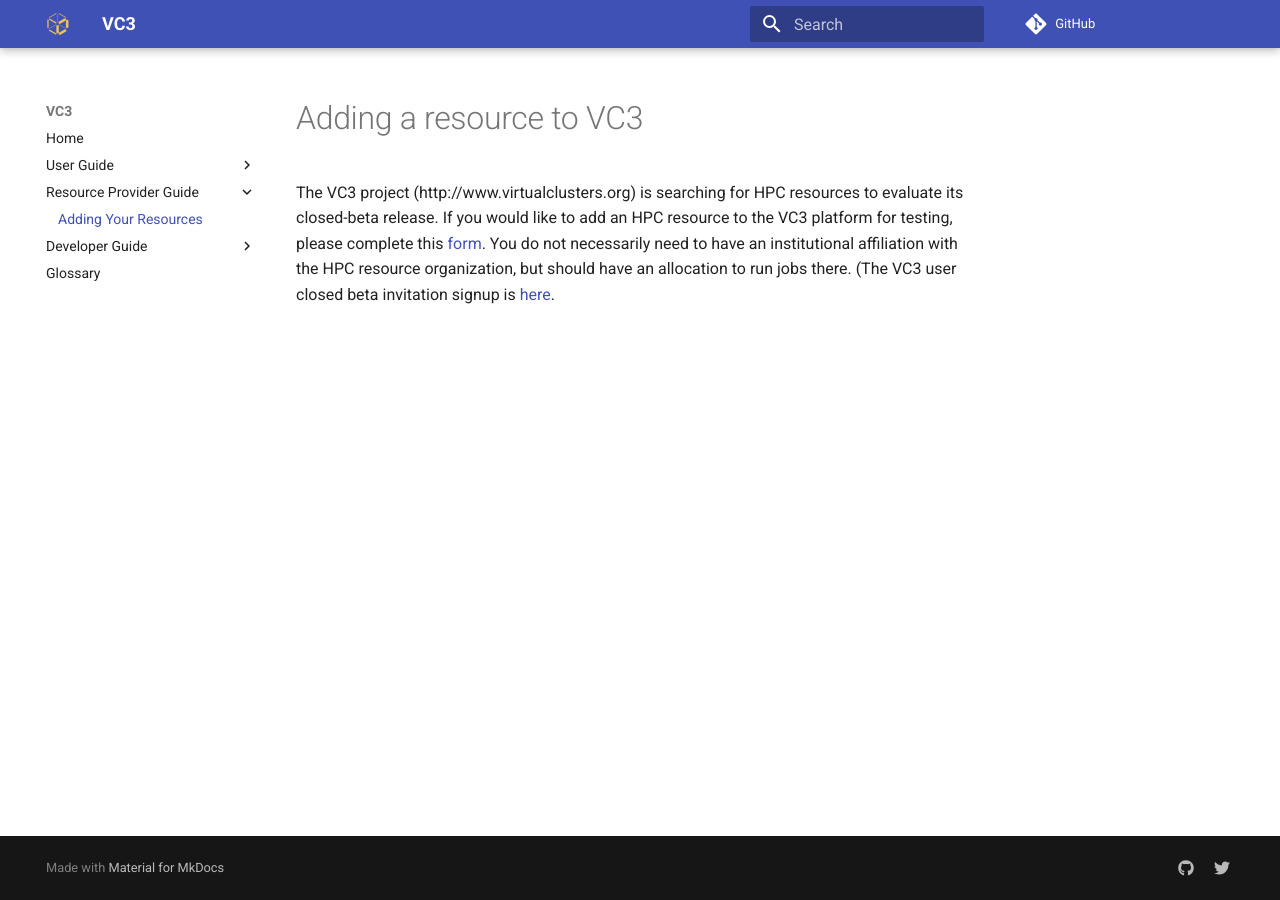
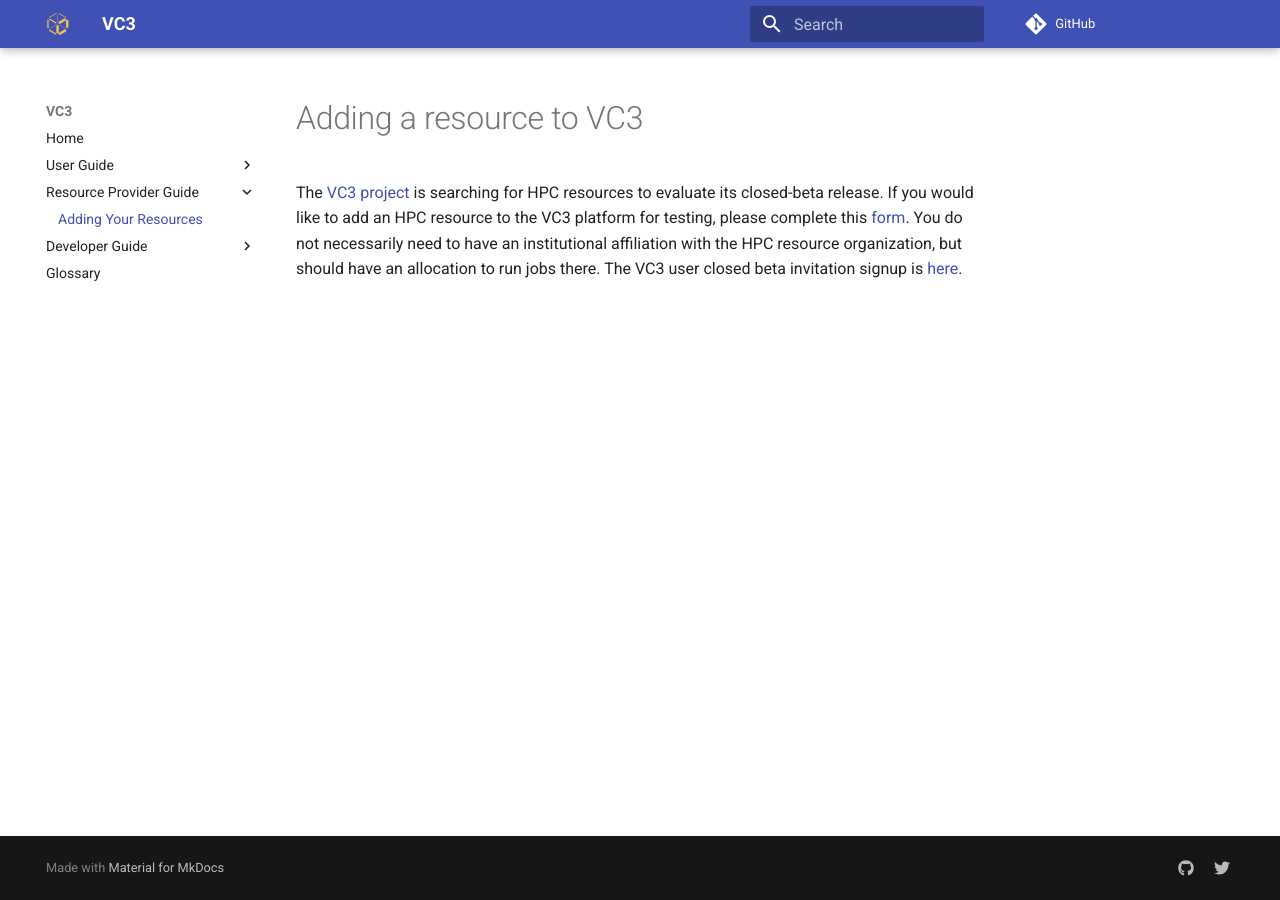
Before and after one commit to vc3-project/vc3-mkdocs, an MkDocs documentation site: the page built from docs/resourceguide/newresource.md, in a window 1280 px wide. Built offline with MkDocs 1.6.1 and Material for MkDocs 9.7.7, drawn with Linux system fonts in a browser that asks for light colours; comment, search, counter and statistics services are not loaded; old or Windows-style settings are respelled for this version of MkDocs.

Commit message:
small fixes

```diff
--- a/docs/resourceguide/newresource.md
+++ b/docs/resourceguide/newresource.md
@@ -1,3 +1,3 @@
 # Adding a resource to VC3
 
-The VC3 project (http://www.virtualclusters.org) is searching for HPC resources to evaluate its closed-beta release.  If you would like to add an HPC resource to the VC3 platform for testing, please complete this [form](http://bit.ly/vc3-signup). You do not necessarily need to have an institutional affiliation with the HPC resource organization, but should have an allocation to run jobs there.  (The VC3 user closed beta invitation signup is [here](http://bit.ly/vc3-signup).
+The [VC3 project](http://www.virtualclusters.org) is searching for HPC resources to evaluate its closed-beta release.  If you would like to add an HPC resource to the VC3 platform for testing, please complete this [form](http://bit.ly/vc3-signup). You do not necessarily need to have an institutional affiliation with the HPC resource organization, but should have an allocation to run jobs there.  The VC3 user closed beta invitation signup is [here](http://bit.ly/vc3-signup).
```
